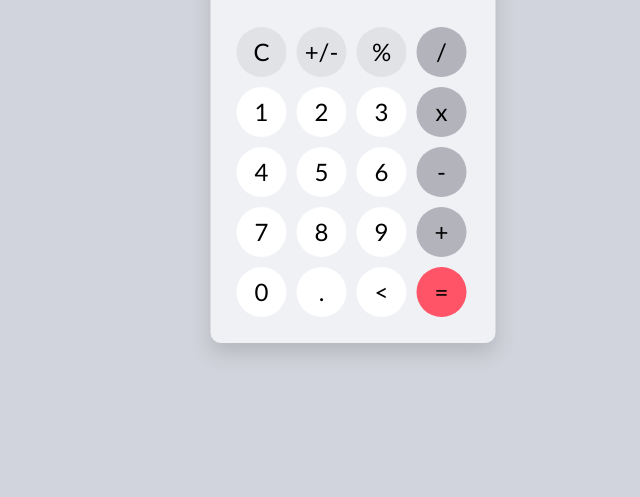
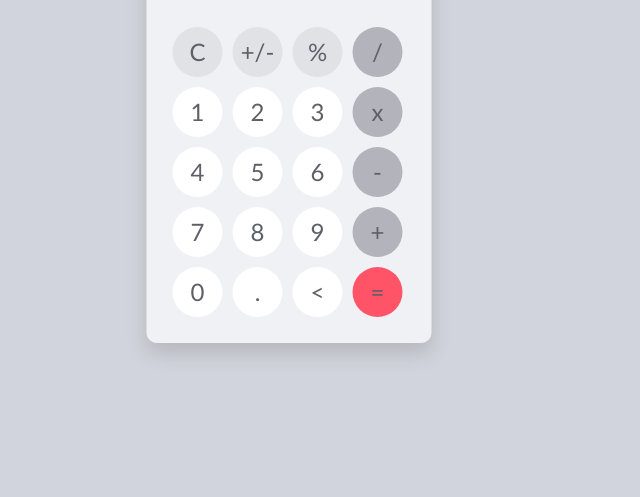
Before and after one commit to ST-dev28/19-calculator, a website with bundled scripts: page index.html in a window 1280 px wide. Shown: the part 303-800 px from the top of the page, without its empty margins (287-927 px from the left). Built offline with nearby package versions, Linux system fonts and the light colour scheme.

Commit message:
calculator css

```diff
--- a/css/components/calculator.css
+++ b/css/components/calculator.css
@@ -9,7 +9,8 @@
   box-shadow: 0 10px 20px #49484833;
   transform: translate(-50%, -50%);
   top: 50%;
-  left: 50%;
+  left: 45%;
+  color: #5f6067;
 }
 
 .calculator > .screen {
```
